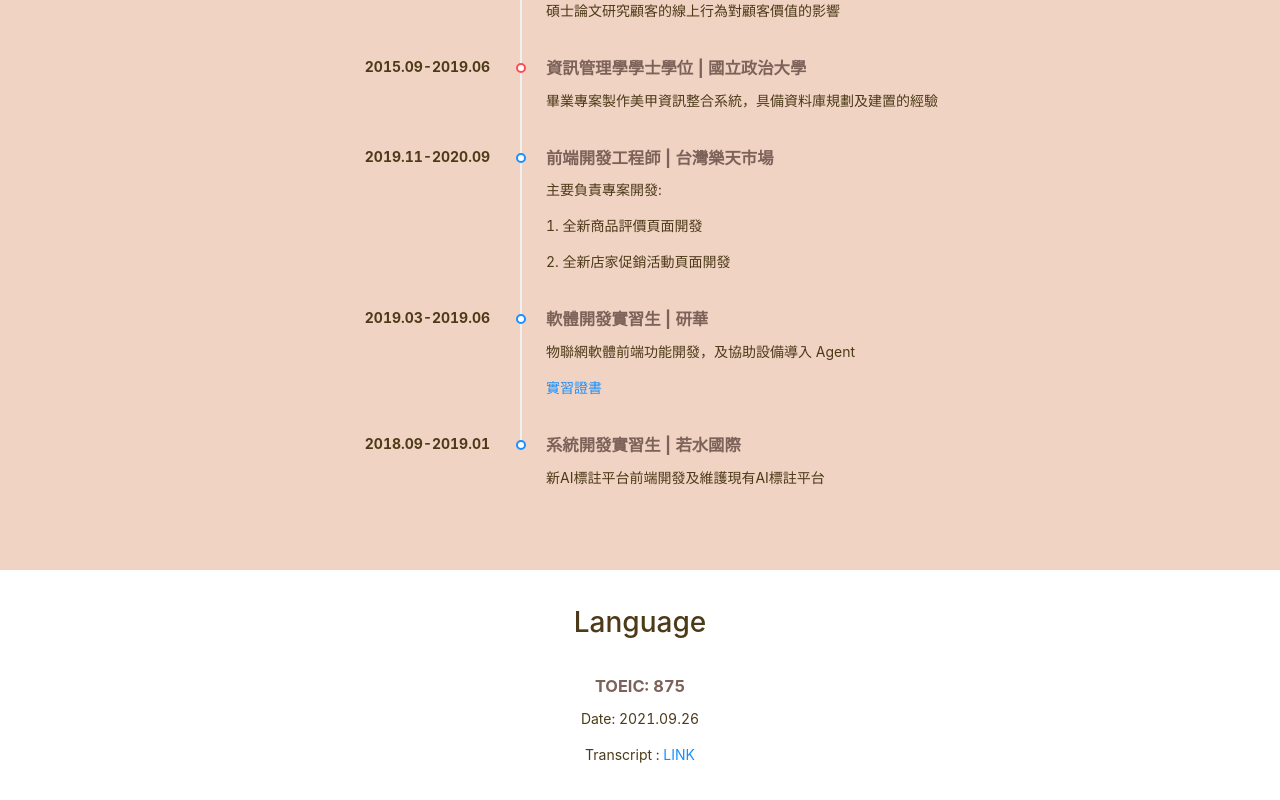
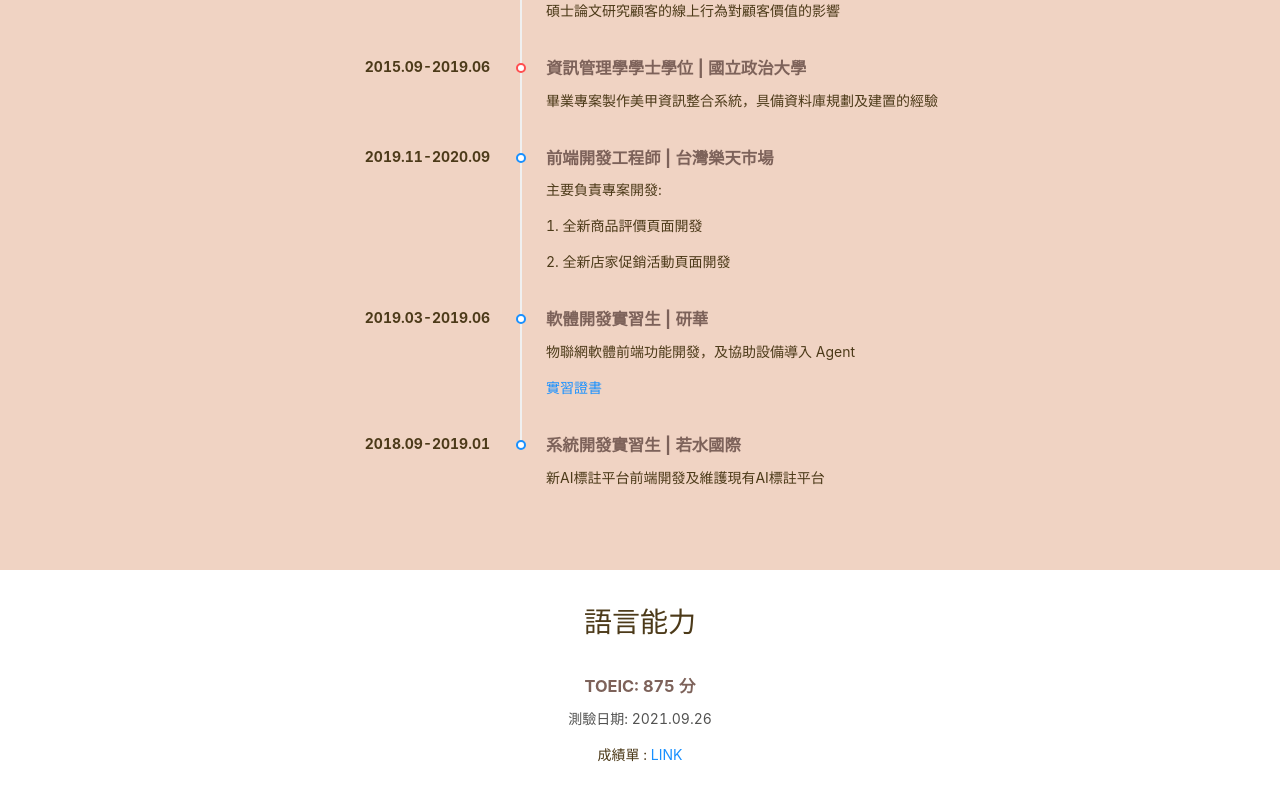
Before and after one commit to HsinShan/Portfolio-Blog, a React (Create React App) app: page / in a window 1280 px wide. Shown: the part 824-1624 px from the top of the page. Built offline with nearby package versions, Linux system fonts and the light colour scheme.

Commit message:
Add language component

```diff
--- /dev/null
+++ b/src/assets/style/main/language.scss
@@ -0,0 +1,7 @@
+@import "../base";
+
+.language {
+    .date {
+        color: $gray-light;
+    }
+}
--- /dev/null
+++ b/src/components/main/language.js
@@ -0,0 +1,16 @@
+import React from "react";
+import "../../assets/style/main/language.scss";
+
+const Language = () => {
+  return (
+    <div className="language">
+      <h1>語言能力</h1>
+      <h3>TOEIC: 875 分</h3>
+      <p className="date">測驗日期: 2021.09.26</p>
+      <p>
+        成績單 : <a href="https://reurl.cc/RrDOZD">LINK</a>
+      </p>
+    </div>
+  );
+};
+export default Language;
--- a/src/pages/main.js
+++ b/src/pages/main.js
@@ -1,6 +1,7 @@
 import React from "react";
 import Title from "../components/main/title";
 import Education from "../components/main/education";
+import Language from "../components/main/language";
 import "../assets/style/main/index.scss";
 
 const Main = () => {
@@ -14,12 +15,7 @@ const Main = () => {
         <Education />
       </div>
       <div className="block">
-        <h1>Language</h1>
-        <h3>TOEIC: 875</h3>
-        <p>Date: 2021.09.26</p>
-        <p>
-          Transcript : <a href="https://reurl.cc/RrDOZD">LINK</a>
-        </p>
+        <Language />
       </div>
     </div>
   );
```
